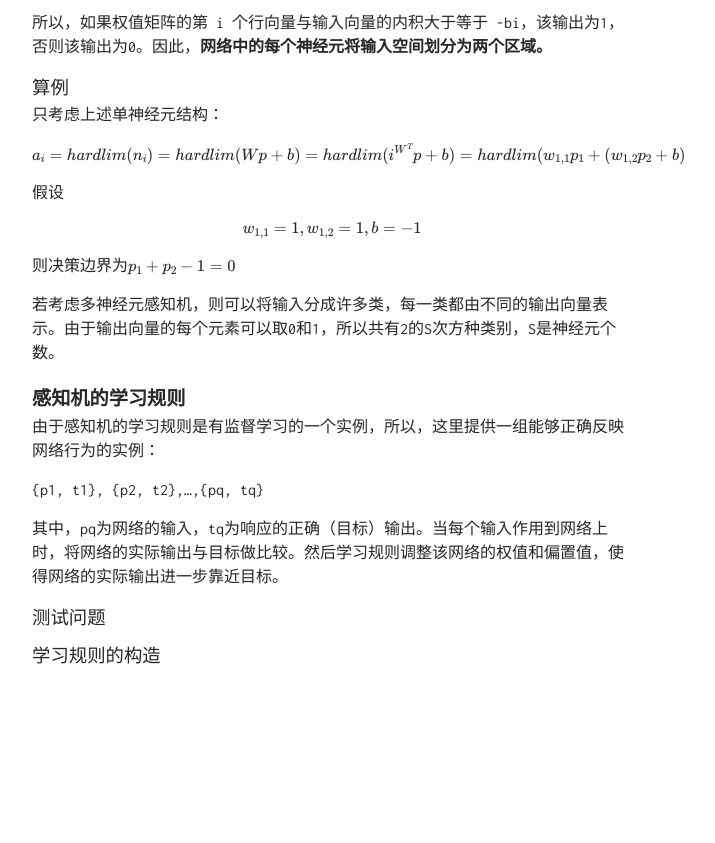
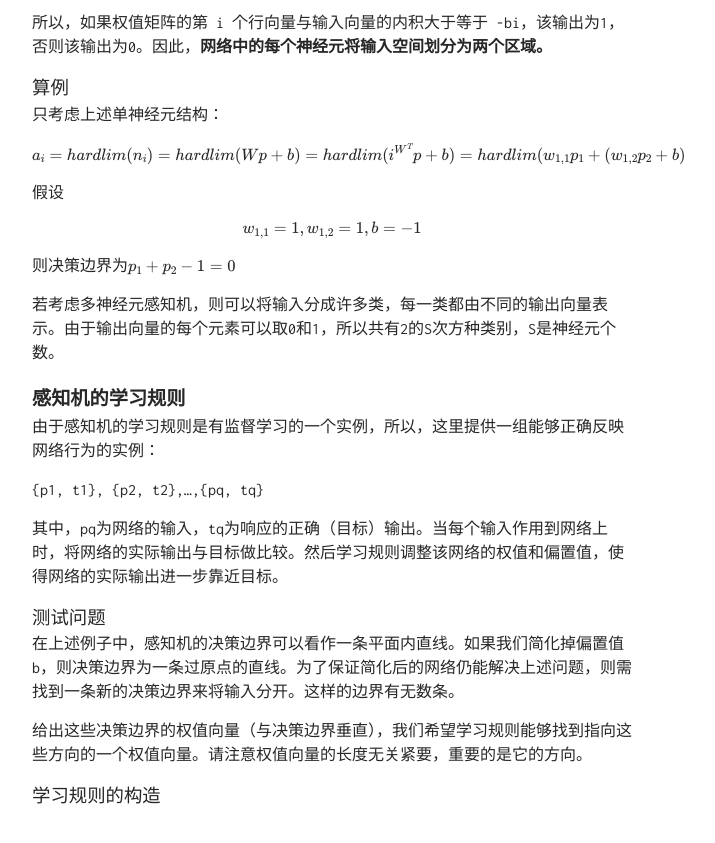
Before and after one commit to TobiahShaw/TobiahShaw.github.io, a Jekyll site: the page built from _posts/2019-08-28-Learning-rule-of-Prceptor.md, in a window 1280 px wide and 900 px high, scrolled down 1604 px. Shown: the top 843 px of the window, without its empty margins (308-1023 px from the left). Built offline with Jekyll 4.4.1, drawn with Linux system fonts in a browser that asks for light colours; our own code applies the rules of GitHub Pages for plain Markdown files; formulas are drawn with MathJax 3; before the commit the page ends 2364 px from its top, so only the background shows below that.

Commit message:
test problem of rule；

```diff
--- a/_posts/2019-08-28-Learning-rule-of-Prceptor.md
+++ b/_posts/2019-08-28-Learning-rule-of-Prceptor.md
@@ -97,4 +97,8 @@ $$ w_{1,1} = 1, w_{1,2} = 1, b = -1$$
 
 ### 测试问题
 
+在上述例子中，感知机的决策边界可以看作一条平面内直线。如果我们简化掉偏置值b，则决策边界为一条过原点的直线。为了保证简化后的网络仍能解决上述问题，则需找到一条新的决策边界来将输入分开。这样的边界有无数条。
+
+给出这些决策边界的权值向量（与决策边界垂直），我们希望学习规则能够找到指向这些方向的一个权值向量。请注意权值向量的长度无关紧要，重要的是它的方向。
+
 ### 学习规则的构造
```
